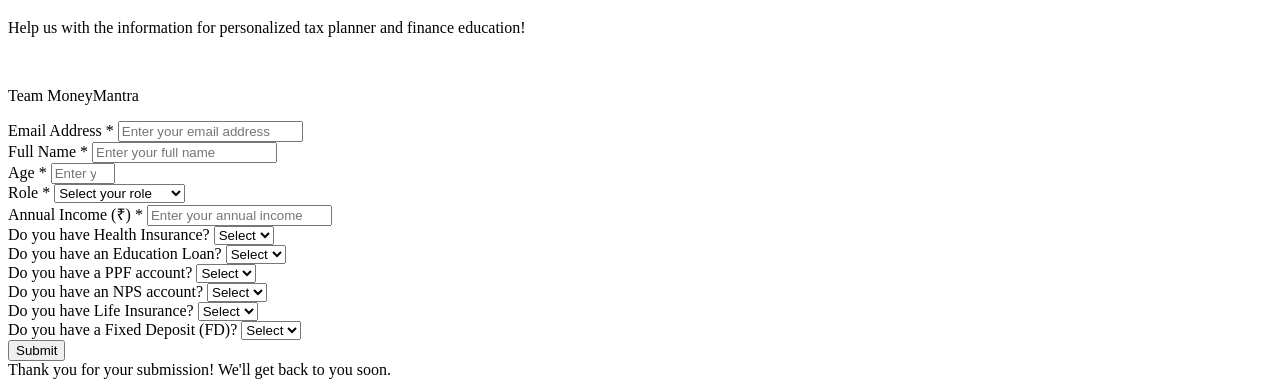
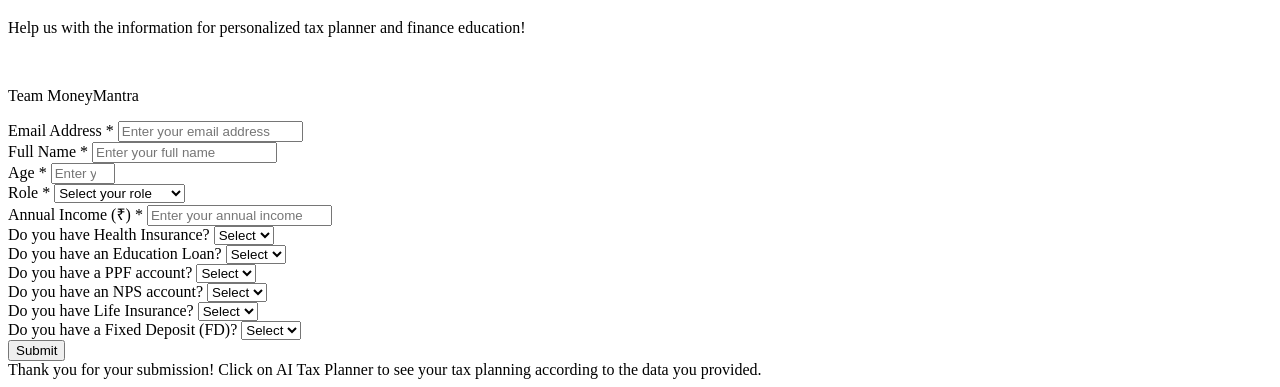
Before and after one commit to DivyanshiSaluja/MoneyMantraa, a website with bundled scripts: page MoneyMantraa/Hackathon_BnB/mainForm/form.html in a window 1280 px wide. Shown: the part 873-1260 px from the top of the page. Built offline with nearby package versions, Linux system fonts and the light colour scheme; a script that the page names is missing; a web font is replaced by a local one.

Commit message:
Update form.html
update Submit message

```diff
--- a/MoneyMantraa/Hackathon_BnB/mainForm/form.html
+++ b/MoneyMantraa/Hackathon_BnB/mainForm/form.html
@@ -113,7 +113,7 @@
         <button type="submit" class="submit-btn">Submit</button>
 
         <div class="success-message" id="successMessage">
-          Thank you for your submission! We'll get back to you soon.
+          Thank you for your submission! Click on AI Tax Planner to see your tax planning according to the data you provided.
         </div>
       </form>
     </div>
```
